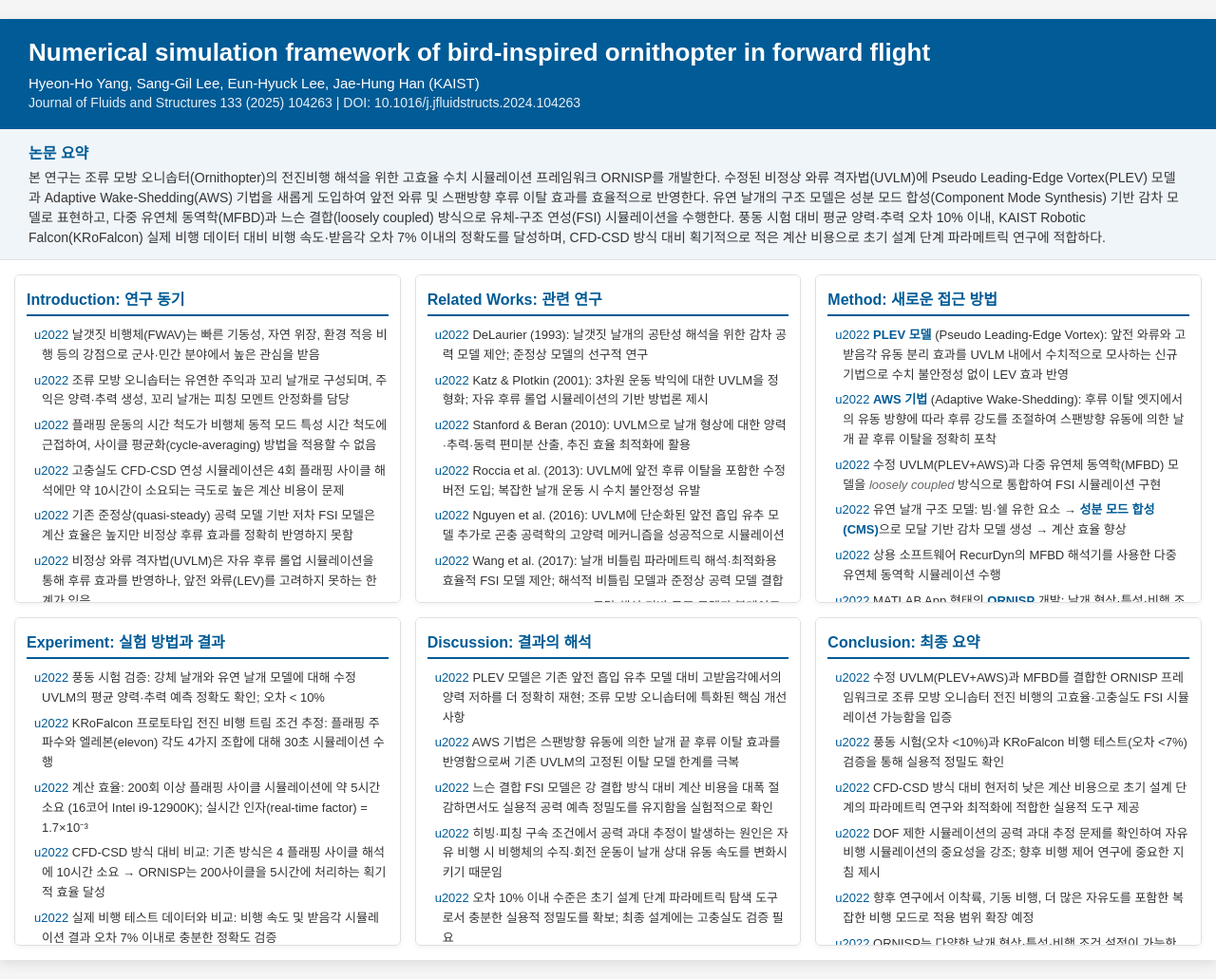
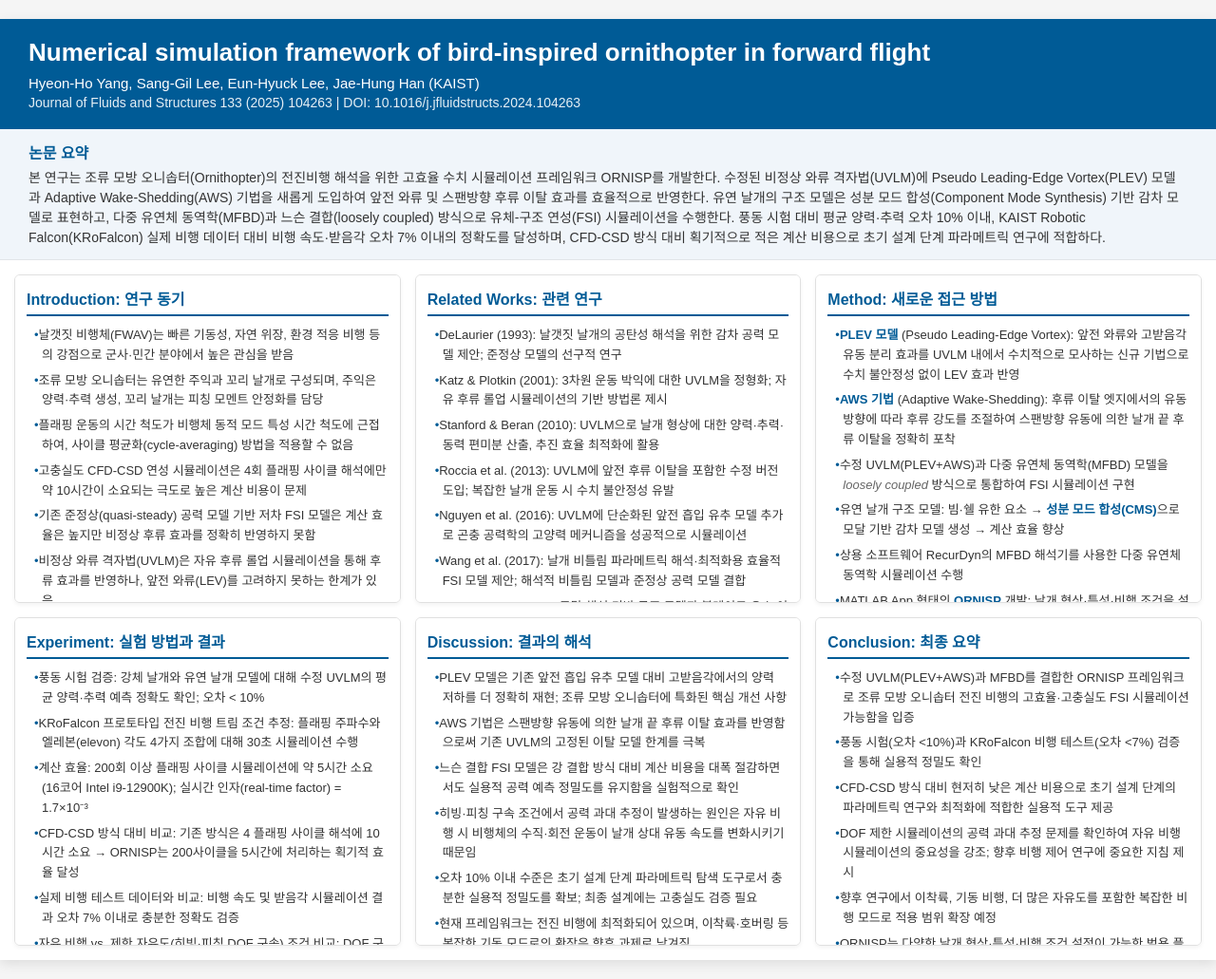
Before and after one commit to itshyeongseok/paper-summaries, a plain HTML site: page [2025] Numerical simulation framework of bird-inspired ornithopter in forward flight_summary.html in a window 1280 px wide. Shown: the whole page at 95% size. Drawn offline with Linux system fonts and the light colour scheme.

Commit message:
fix: replace invalid CSS \u2022 escape with correct \2022 in bullet style
Two HTML summary files had `.bullet:before { content: "\u2022 " }` which
CSS interprets as literal text "u2022". Fixed to use valid CSS hex escape
`\2022` so bullet points render correctly in the browser.

```diff
--- a/[2025] Numerical simulation framework of bird-inspired ornithopter in forward flight_summary.html
+++ b/[2025] Numerical simulation framework of bird-inspired ornithopter in forward flight_summary.html
@@ -36,7 +36,7 @@
         .section-content { font-size: 13px; line-height: 1.6; }
         .term { font-weight: bold; color: #005b96; }
         .bullet { margin-left: 8px; text-indent: -8px; padding-left: 8px; margin-bottom: 6px; }
-        .bullet:before { content: "\u2022 "; color: #005b96; }
+        .bullet:before { content: "\2022 "; color: #005b96; }
         .eng { color: #666; font-style: italic; }
     </style>
 </head>
@@ -74,8 +74,8 @@
                 <div class="section-title">Related Works: 관련 연구</div>
                 <div class="section-content">
                     <div class="bullet">DeLaurier (1993): 날갯짓 날개의 공탄성 해석을 위한 감차 공력 모델 제안; 준정상 모델의 선구적 연구</div>
-                    <div class="bullet">Katz & Plotkin (2001): 3차원 운동 박익에 대한 UVLM을 정형화; 자유 후류 롤업 시뮬레이션의 기반 방법론 제시</div>
-                    <div class="bullet">Stanford & Beran (2010): UVLM으로 날개 형상에 대한 양력·추력·동력 편미분 산출, 추진 효율 최적화에 활용</div>
+                    <div class="bullet">Katz &amp; Plotkin (2001): 3차원 운동 박익에 대한 UVLM을 정형화; 자유 후류 롤업 시뮬레이션의 기반 방법론 제시</div>
+                    <div class="bullet">Stanford &amp; Beran (2010): UVLM으로 날개 형상에 대한 양력·추력·동력 편미분 산출, 추진 효율 최적화에 활용</div>
                     <div class="bullet">Roccia et al. (2013): UVLM에 앞전 후류 이탈을 포함한 수정 버전 도입; 복잡한 날개 운동 시 수치 불안정성 유발</div>
                     <div class="bullet">Nguyen et al. (2016): UVLM에 단순화된 앞전 흡입 유추 모델 추가로 곤충 공력학의 고양력 메커니즘을 성공적으로 시뮬레이션</div>
                     <div class="bullet">Wang et al. (2017): 날개 비틀림 파라메트릭 해석·최적화용 효율적 FSI 모델 제안; 해석적 비틀림 모델과 준정상 공력 모델 결합</div>
```
Also changed, not shown: [2020] Bioinspired wing and tail morphing extends drone flight capabilities_summary.html (+1 -1 lines).
